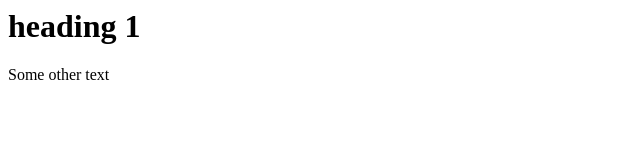
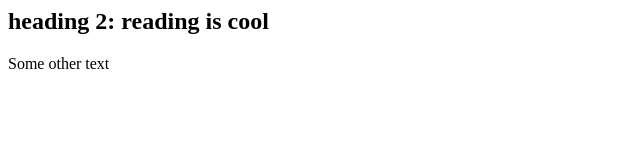
Before and after one commit to bradley-p/cs3450-demo, a plain HTML site: page index.html in a window 1280 px wide. Shown: the whole page, without its empty margins (0-640 px from the left). Drawn offline with Linux system fonts and the light colour scheme.

Commit message:
update index

```diff
--- a/index.html
+++ b/index.html
@@ -4,7 +4,7 @@
 </head>
 
 <body>
-<h1> heading 1 </h1>
+<h2> heading 2: reading is cool</h2>
 <p>Some other text </p>
    <script src="script.js"></script>
 </body>
```
